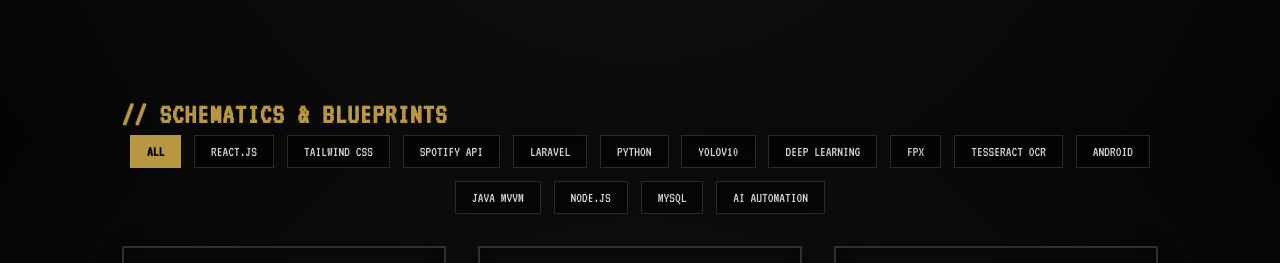
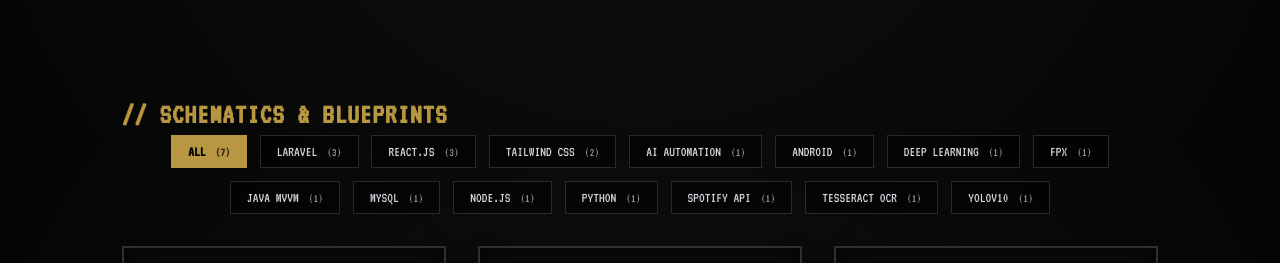
Before and after one commit to udini16/udini-portfolio, a React (Vite) app: page / in a window 1280 px wide. Shown: the part 3860-4123 px from the top of the page. Built offline with nearby package versions, Linux system fonts and the light colour scheme; no server answers.

Commit message:
feat: Add counts to filter buttons and sort by highest usage

```diff
--- a/src/components/Projects.jsx
+++ b/src/components/Projects.jsx
@@ -72,8 +72,24 @@ const projects = [
 export default function Projects() {
   const [activeFilter, setActiveFilter] = useState('All');
 
-  // Extract all unique tags
-  const allTags = ['All', ...new Set(projects.flatMap(p => p.tags))];
+  // Compute tag counts
+  const tagCounts = { 'All': projects.length };
+  projects.forEach(p => {
+    p.tags.forEach(tag => {
+      tagCounts[tag] = (tagCounts[tag] || 0) + 1;
+    });
+  });
+
+  // Get unique tags sorted by count (descending)
+  const sortedTags = Object.keys(tagCounts).sort((a, b) => {
+    if (a === 'All') return -1;
+    if (b === 'All') return 1;
+    // Sort by count descending, then alphabetically if tied
+    if (tagCounts[b] !== tagCounts[a]) {
+      return tagCounts[b] - tagCounts[a];
+    }
+    return a.localeCompare(b);
+  });
 
   // Filter projects based on the active tag
   const filteredProjects = activeFilter === 'All'
@@ -93,13 +109,13 @@ export default function Projects() {
         </motion.div>
 
         <div className="filter-container">
-          {allTags.map(tag => (
+          {sortedTags.map(tag => (
             <button
               key={tag}
               className={`filter-btn ${activeFilter === tag ? 'active' : ''}`}
               onClick={() => setActiveFilter(tag)}
             >
-              {tag}
+              {tag} <span style={{ opacity: 0.7, fontSize: '0.85em', marginLeft: '4px' }}>({tagCounts[tag]})</span>
             </button>
           ))}
         </div>
```
